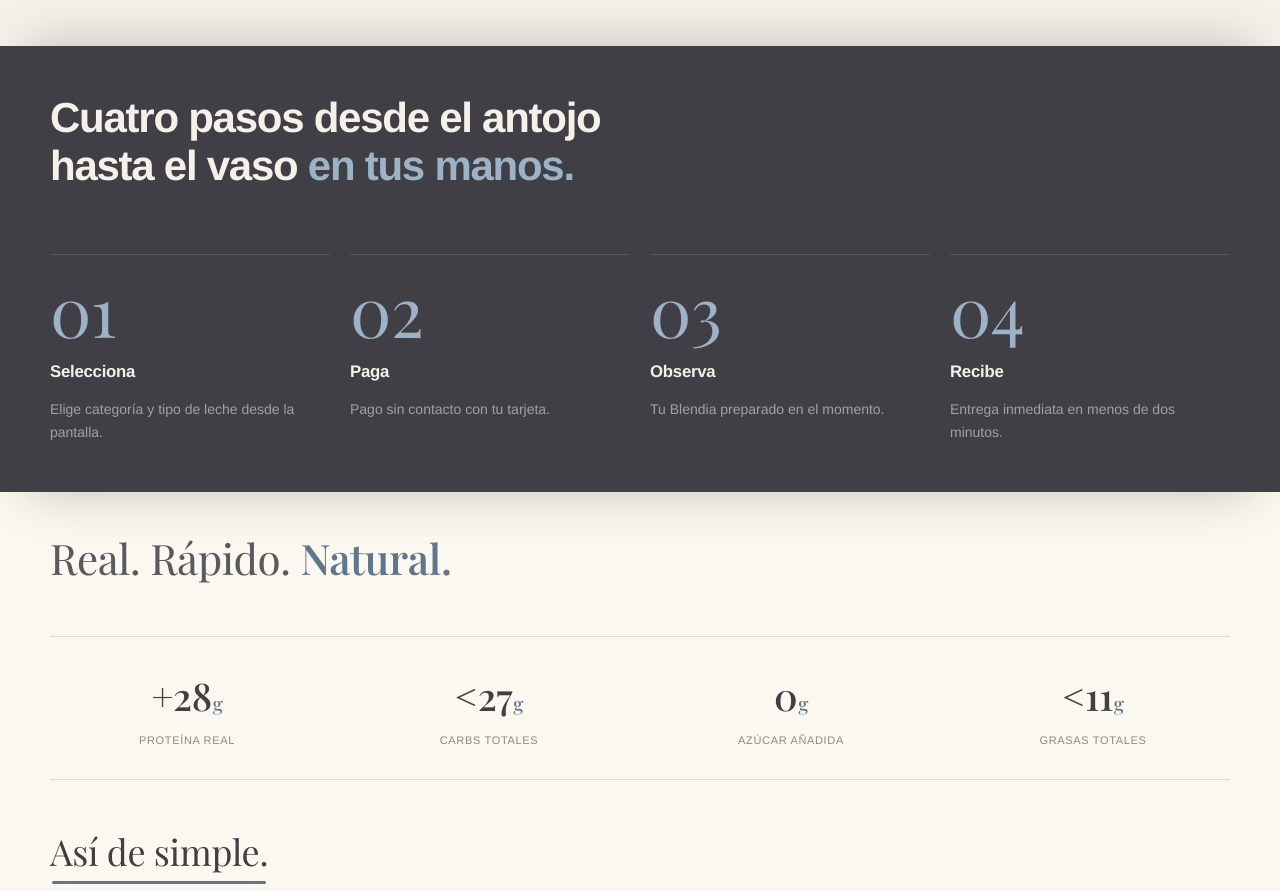
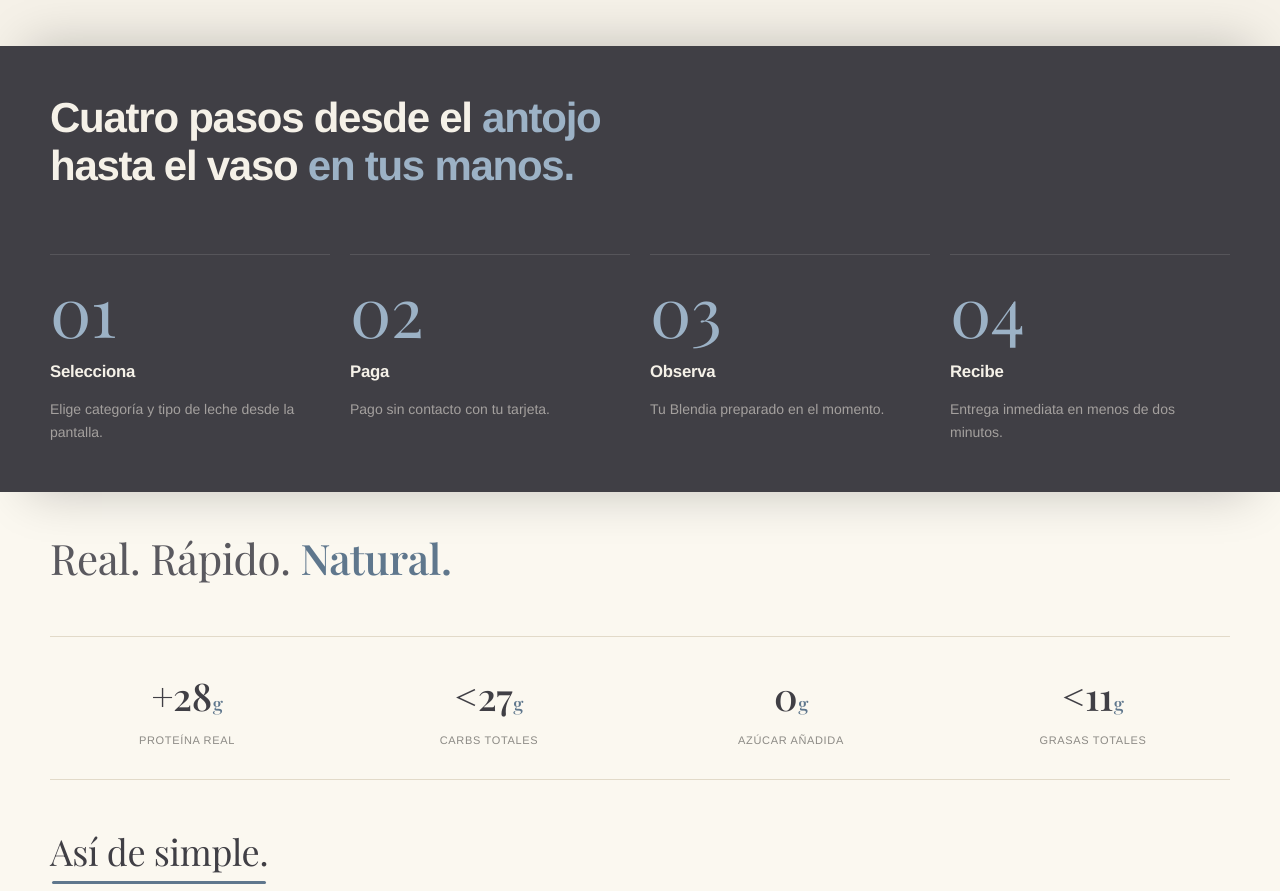
Before and after one commit to blendia-shakes/main-website, a React (Vite) app in the folder site/: page / in a window 1280 px wide. Shown: the part 2276-3167 px from the top of the page. Built offline with nearby package versions, Linux system fonts and the light colour scheme.

Commit message:
Match "antojo" accent color to "en tus manos." in Experience header
Co-Authored-By: Claude Sonnet 5 <noreply@anthropic.com>

```diff
--- a/site/src/components/Experience.tsx
+++ b/site/src/components/Experience.tsx
@@ -51,7 +51,7 @@ export default function Experience() {
       <div className="experience-v2-inner">
 
         <div className="exp-header why-animate">
-          <h2 className="exp-title">Cuatro pasos desde el&nbsp;antojo<br></br> hasta el vaso <em className="accent">en tus manos.</em></h2>
+          <h2 className="exp-title">Cuatro pasos desde el&nbsp;<em className="accent">antojo</em><br></br> hasta el vaso <em className="accent">en tus manos.</em></h2>
         </div>
 
         <div className="exp-steps">
```
